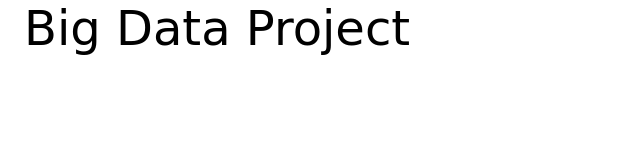
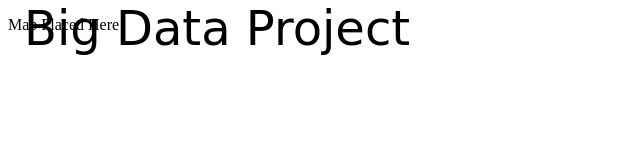
Before and after one commit to DakotaKlatt/DakotaKlatt.github.io, a plain HTML site: page WhoLikesTrumpAnyways.html in a window 1280 px wide. Shown: the full height of the page, 0-640 px from the left. Drawn offline with Linux system fonts and the light colour scheme.

```diff
--- a/WhoLikesTrumpAnyways.html
+++ b/WhoLikesTrumpAnyways.html
@@ -8,8 +8,12 @@
 <body>
     <header>
         <div class="name head">Big Data Project</div>
-
     </header>
+    <div class = "Map">
+        <p>
+            Map Placed Here
+        </p>
+    </div>
 
 </body>
 </html>
```
Also changed, not shown: index.html (+1 -1 lines).
